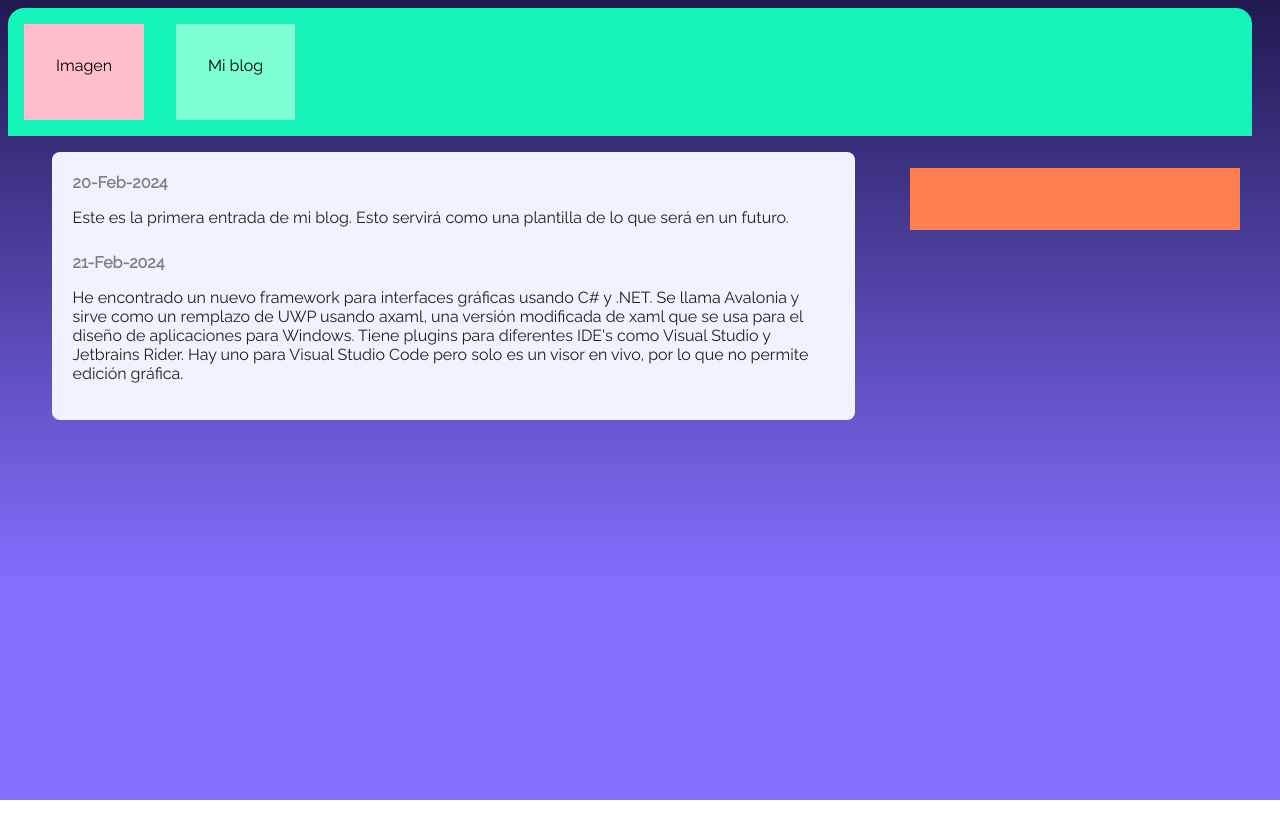
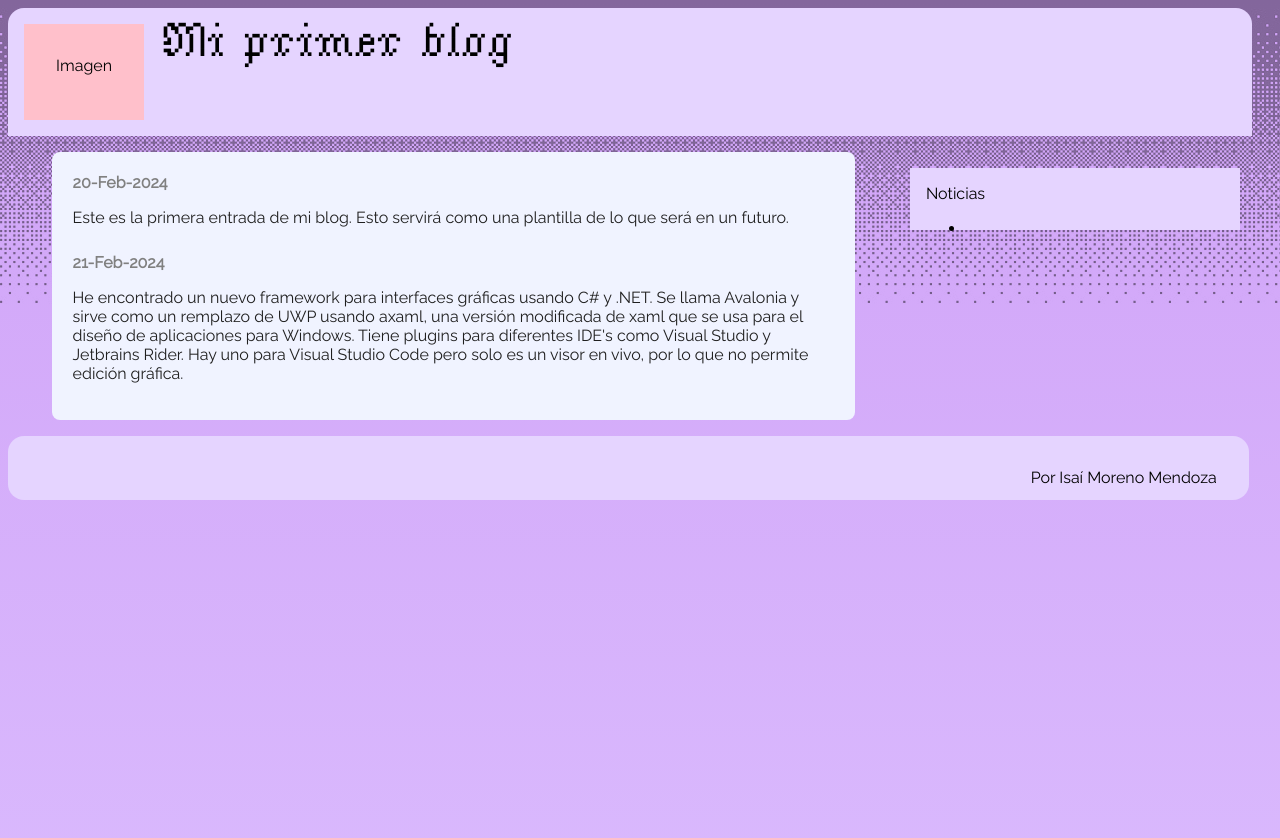
Before and after one commit to isaimmoreno/isaim-blog, a plain HTML site: page index.html in a window 1280 px wide. Before the commit the page ends 800 px from the top, so only its background shows below. Drawn offline with Linux system fonts and the light colour scheme.

Commit message:
Se agregaron fuentes e imagen para efecto dither

```diff
--- a/custom.css
+++ b/custom.css
@@ -1,13 +1,14 @@
 html {
-    background: linear-gradient(180deg, rgba(33,25,81,1) 0%, rgba(131,111,255,1) 73%);
+    background: linear-gradient(180deg, rgba(208, 162, 247, 1) 0%, rgba(220, 191, 255, 1) 89%), url(dither.jpg);
     font-family: Raleway;
-    height: 100%;
+    height: calc(100vw - 10px);
+    background-blend-mode: multiply;
+    background-repeat: repeat-x;
 }
 
 .title {
-    margin: 1em;
-    padding: 2em;
-    background-color: aquamarine;
+    font-family: 'Jacquarda Bastarda 9';
+    font-size: 3em;
 }
 
 .imagen-banner {
@@ -18,7 +19,7 @@ html {
 
 .content {
     width: calc(100% - 20px);
-    padding:0px;
+    padding: 0px;
 }
 
 .banner {
@@ -26,7 +27,7 @@ html {
     width: 100%;
     margin: 0px;
     height: 8em;
-    background-color: #15F5BA;
+    background-color: #E5D4FF;
     border-radius: 1em 1em 0 0;
 }
 
@@ -46,7 +47,7 @@ html {
 }
 
 .extra-info {
-    background-color: coral;
+    background-color: #E5D4FF;
     padding: 1em;
     margin: 1em auto 1em auto;
     width: 24%;
@@ -66,6 +67,13 @@ html {
     font-weight: bold;
 }
 
+.footer {
+    background-color: #E5D4FF;
+    width: calc(95% - 5px);
+    padding: 2em;
+    border-radius: 1em;
+}
+
 @media (max-width: 480px) {
     .imagen-banner {
         width: 100%;
@@ -78,7 +86,21 @@ html {
 
 @font-face {
     font-family: 'Raleway';
-    src:url(fonts/Raleway.ttf);
-    font-weight:normal;
-    font-style:normal;
-  }
+    src: url(fonts/Raleway.ttf);
+    font-weight: normal;
+    font-style: normal;
+}
+
+@font-face {
+    font-family: 'Indie Flower';
+    src: url(fonts/IndieFlower-Regular.ttf);
+    font-weight: normal;
+    font-style: normal;
+}
+
+@font-face {
+    font-family: 'Jacquarda Bastarda 9';
+    src: url(fonts/JacquardaBastarda9-Regular.ttf);
+    font-weight: normal;
+    font-style: normal;
+}
--- a/index.html
+++ b/index.html
@@ -6,33 +6,44 @@
 	<meta name="viewport" content="width=device-width, initial-scale=1.0">
 	<link rel="stylesheet" type="text/css" href="custom.css">
 	<!-- <link rel="stylesheet" href="css/bootstrap.min.css"> -->
-	<title>Mi blog</title>
+	<title>Mi primer blog</title>
 </head>
 
 <body>
 	<div class="content">
 		<div class="banner">
 			<div class="imagen-banner">Imagen</div>
-			<div class="title">Mi blog</div>
+			<div class="title">Mi primer blog</div>
 		</div>
 		<div class="content-body">
 			<div class="entry-section">
 				<div class="entry">
 					<span class="date-entry">20-Feb-2024</span>
 					<p class="entry-text">
-						Este es la primera entrada de mi blog. Esto servirá como una plantilla de lo que será en un futuro.
+						Este es la primera entrada de mi blog. Esto servirá como una plantilla de lo que será en un
+						futuro.
 					</p>
 				</div>
 				<div class="entry">
 					<span class="date-entry">21-Feb-2024</span>
 					<p class="entry-text">
-						He encontrado un nuevo framework para interfaces gráficas usando C# y .NET. Se llama Avalonia y sirve como un remplazo de UWP usando axaml, una versión modificada de xaml que se usa para el diseño de aplicaciones para Windows. Tiene plugins para diferentes IDE's como Visual Studio y Jetbrains Rider. Hay uno para Visual Studio Code pero solo es un visor en vivo, por lo que no permite edición gráfica.
+						He encontrado un nuevo framework para interfaces gráficas usando C# y .NET. Se llama Avalonia y
+						sirve como un remplazo de UWP usando axaml, una versión modificada de xaml que se usa para el
+						diseño de aplicaciones para Windows. Tiene plugins para diferentes IDE's como Visual Studio y
+						Jetbrains Rider. Hay uno para Visual Studio Code pero solo es un visor en vivo, por lo que no
+						permite edición gráfica.
 					</p>
 				</div>
 			</div>
 			<div class="extra-info">
-
+				<div class="">Noticias</div>
+				<ul>
+					<li></li>
+				</ul>
 			</div>
+		</div>
+		<div class="footer">
+			<span style="float: right">Por Isaí Moreno Mendoza</span>
 		</div>
 	</div>
 </body>
```
Also changed, not shown: dither.jpg (added), fonts/IndieFlower-Regular.ttf (added), fonts/JacquardaBastarda9-Regular.ttf (added).
